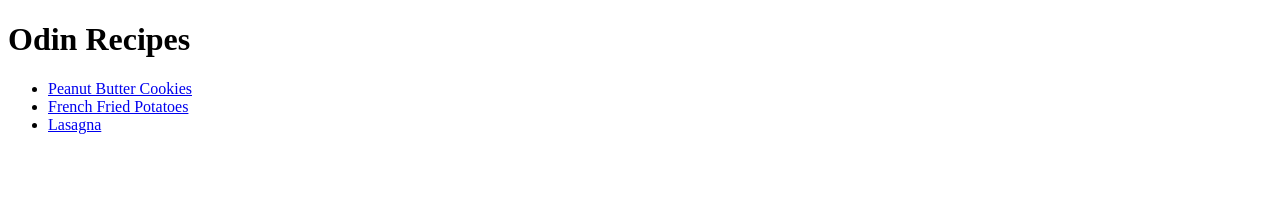
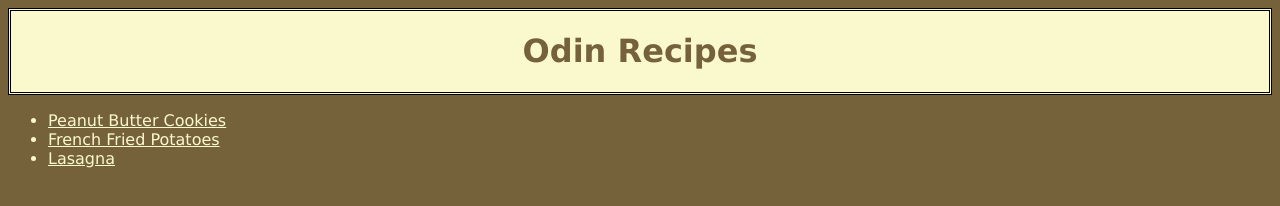
Before and after one commit to mateusmtoledo/odin-recipes, a plain HTML site: page index.html in a window 1280 px wide. Drawn offline with Linux system fonts and the light colour scheme.

Commit message:
Edit index.html to link to stylesheet

```diff
--- a/index.html
+++ b/index.html
@@ -3,10 +3,13 @@
     <head>
         <title>Recipes</title>
         <meta charset="UTF-8">
+        <link rel="stylesheet" href="./style.css">
     </head>
 
     <body>
-        <h1>Odin Recipes</h1>
+        <div>
+            <h1>Odin Recipes</h1>
+        </div>
         <ul>
             <li><a href="./recipes/cookies.html">Peanut Butter Cookies</a></li>
             <li><a href="./recipes/fries.html">French Fried Potatoes</a></li>
```
